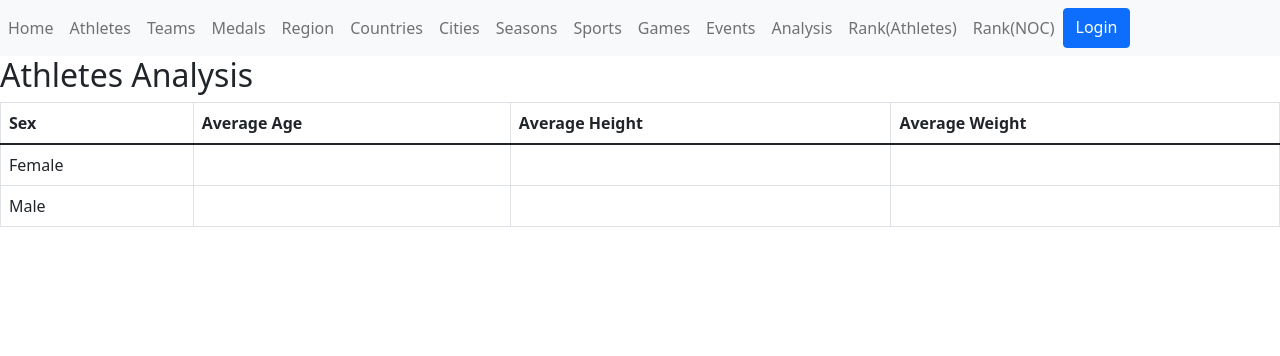
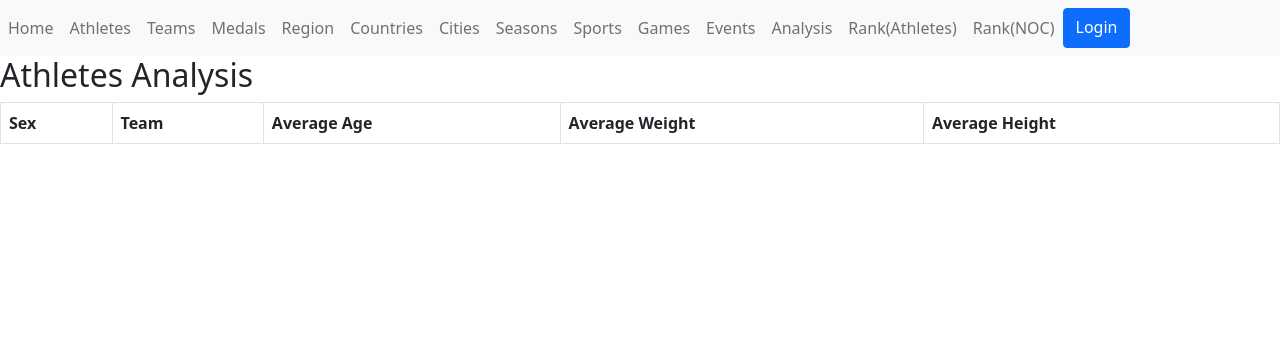
Before and after one commit to hphp777/BigDataApplication, a PHP site: page /Analysis.php in a window 1280 px wide. Shown: the top 356 px of the page. Run offline with PHP 8.4, Linux system fonts and the light colour scheme; tables that the repository leaves empty or names only in its code hold one stand-in row (values such as "Sample post"); data that the repository does not hold is empty.

Commit message:
Analysis Done

```diff
--- a/Analysis.php
+++ b/Analysis.php
@@ -1,3 +1,5 @@
+<!-- Done by Haengbok Chung !-->
+
 <?php
      include_once 'dbh.inc.php';
 ?>
@@ -16,53 +18,48 @@
 
 <?php
 
-     # Done by Haengbok Chung
-     $sql = "SELECT AVG(age) AS age_avg FROM athletes GROUP BY sex HAVING Count(*) > 1;";
-     $result = mysqli_query($conn, $sql);
-     $rowF = mysqli_fetch_assoc($result);
-     $rowM = mysqli_fetch_assoc($result);
-     $avg_age_F =  $rowF['age_avg'];
-     $avg_age_M =  $rowM['age_avg'];
-
-     $sql = "SELECT AVG(NULLIF(height, 0)) AS avg_h FROM athletes GROUP BY sex HAVING Count(*) > 1;";
-     $result = mysqli_query($conn, $sql);
-     $rowF = mysqli_fetch_assoc($result);
-     $rowM = mysqli_fetch_assoc($result);
-     $avg_h_F =  $rowF['avg_h'];
-     $avg_h_M =  $rowM['avg_h'];
-
-     $sql = "SELECT AVG(NULLIF(weight, 0)) AS avg_w FROM athletes GROUP BY sex HAVING Count(*) > 1;";
-     $result = mysqli_query($conn, $sql);
-     $rowF = mysqli_fetch_assoc($result);
-     $rowM = mysqli_fetch_assoc($result);
-     $avg_w_F =  $rowF['avg_w'];
-     $avg_w_M =  $rowM['avg_w'];
-
     echo "<h2>Athletes Analysis</h2>";
 
      echo "<table class = \"table table-bordered\" border = \"1\" align = \"center\">";
 
      echo "<thead class=\"thead-dark\">";
      echo "<th scope=\"col\">Sex</th>";
+     echo "<th scope=\"col\">Team</th>";
      echo "<th scope=\"col\">Average Age</th>";
+     echo "<th scope=\"col\">Average Weight</th>";
      echo "<th scope=\"col\">Average Height</th>";
-     echo "<th scope=\"col\">Average Weight</th>";
      echo "</thead>";
 
-     echo "<tr border = \"1\">" .
-               "<td> Female </td>" .
-               "<td>" . $avg_age_F . "</td>" .
-               "<td>" . $avg_h_F . "</td>".
-               "<td>" . $avg_w_F . "</td>".
-            "</tr>";
-     echo "<tr border = \"1\">" .
-            "<td> Male </td>" .
-            "<td>" . $avg_age_M . "</td>" .
-            "<td>" . $avg_h_M . "</td>".
-            "<td>" . $avg_w_M . "</td>".
-         "</tr>";
+     $sql1 = "SELECT AVG(age) AS age_avg FROM athletes GROUP BY sex, team HAVING Count(*) > 1;";
+     $result1 = mysqli_query($conn, $sql1);
+     $sql2 = "SELECT AVG(NULLIF(weight, 0)) AS avg_w FROM athletes GROUP BY sex, team HAVING Count(*) > 1;";
+     $result2 = mysqli_query($conn, $sql2);
+     $sql3 = "SELECT AVG(NULLIF(height, 0)) AS avg_h FROM athletes GROUP BY sex, team HAVING Count(*) > 1;";
+     $result3 = mysqli_query($conn, $sql3);
+     $sql4 = "SELECT sex, team FROM athletes GROUP BY sex, team HAVING Count(*) > 1;";
+     $result4 = mysqli_query($conn, $sql4);
 
-     echo "</table>"
+     while($row1 = mysqli_fetch_assoc($result1)){
+
+          $row2 = mysqli_fetch_assoc($result2);
+          $row3 = mysqli_fetch_assoc($result3);
+          $row4 = mysqli_fetch_assoc($result4);
+
+          $sex = $row4['sex'];
+          $team = $row4['team'];
+          $avg_w = $row2['avg_w'];
+          $avg_h = $row3['avg_h'];
+          $avg_age =  $row1['age_avg'];
+
+          echo "<tr border = \"1\">" .
+          "<td>" . $sex . "</td>" .
+          "<td>" . $team . "</td>" .
+          "<td>" . $avg_age . "</td>" .
+          "<td>" . $avg_w . "</td>" .
+          "<td>" . $avg_h . "</td>" .
+          "</tr>";
+
+     }
 
 ?>
 
--- a/Athletes.php
+++ b/Athletes.php
@@ -34,6 +34,7 @@
           echo "<th scope=\"col\">age</th>";
           echo "<th scope=\"col\">height</th>";
           echo "<th scope=\"col\">weight</th>";
+          echo "<th scope=\"col\">team</th>";
           echo "<th scope=\"col\">delete</th>";
           echo "<th scope=\"col\">update</th>";
           echo "</thead>";
@@ -61,6 +62,7 @@
                "<td>" . $row['age'] . "</td>" .
                "<td>" . $row['height'] . "</td>" .
                "<td>" . $row['weight'] . "</td>".
+               "<td>" . $row['team'] . "</td>".
                "<td>" . $jb_delete . "</td>".
                "<td>" . $update . "</td>".
                "</tr>";
--- a/sql/create_tables.php
+++ b/sql/create_tables.php
@@ -19,7 +19,8 @@
 sex VARCHAR(30) NOT NULL,
 age INTEGER(3) NOT NULL,
 height INTEGER(3) NOT NULL,
-weight INTEGER(3) NOT NULL
+weight INTEGER(3) NOT NULL,
+team VARCHAR(30) NOT NULL,
 )";
 
 if ($conn->query($sql) === TRUE) {
```
